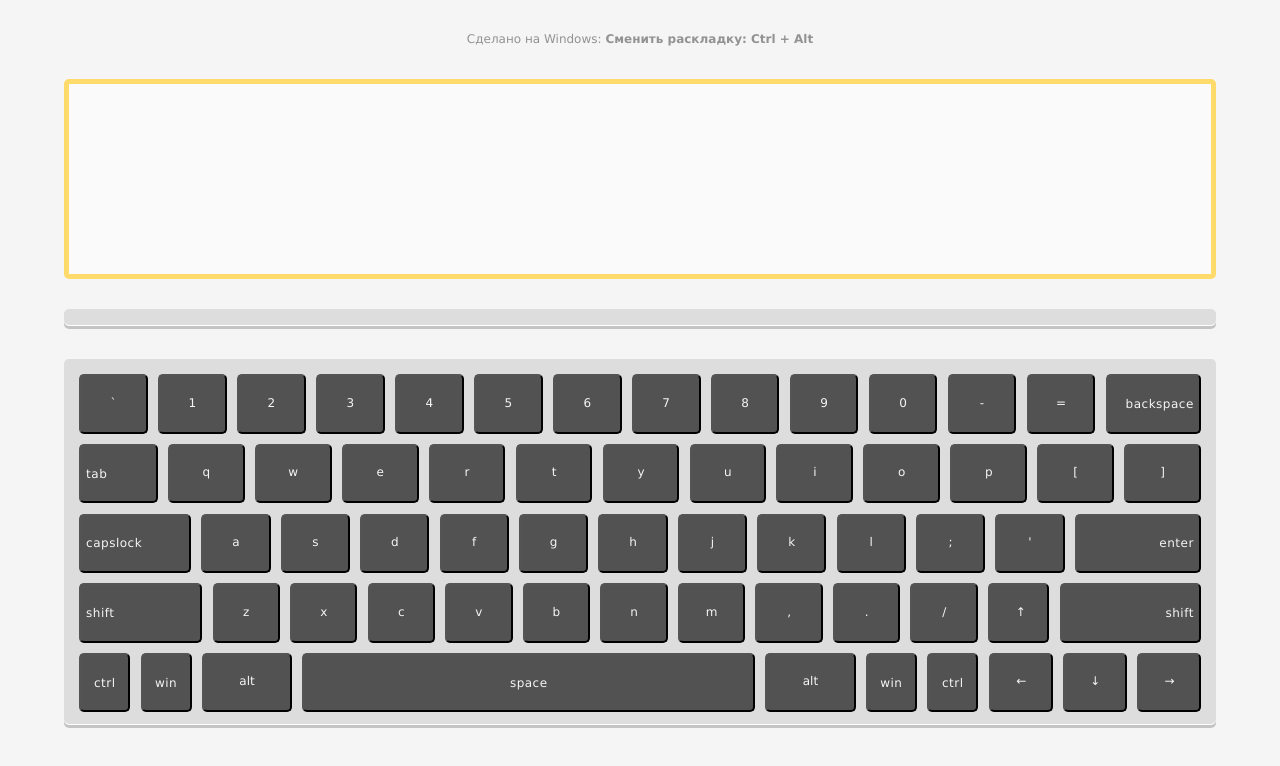
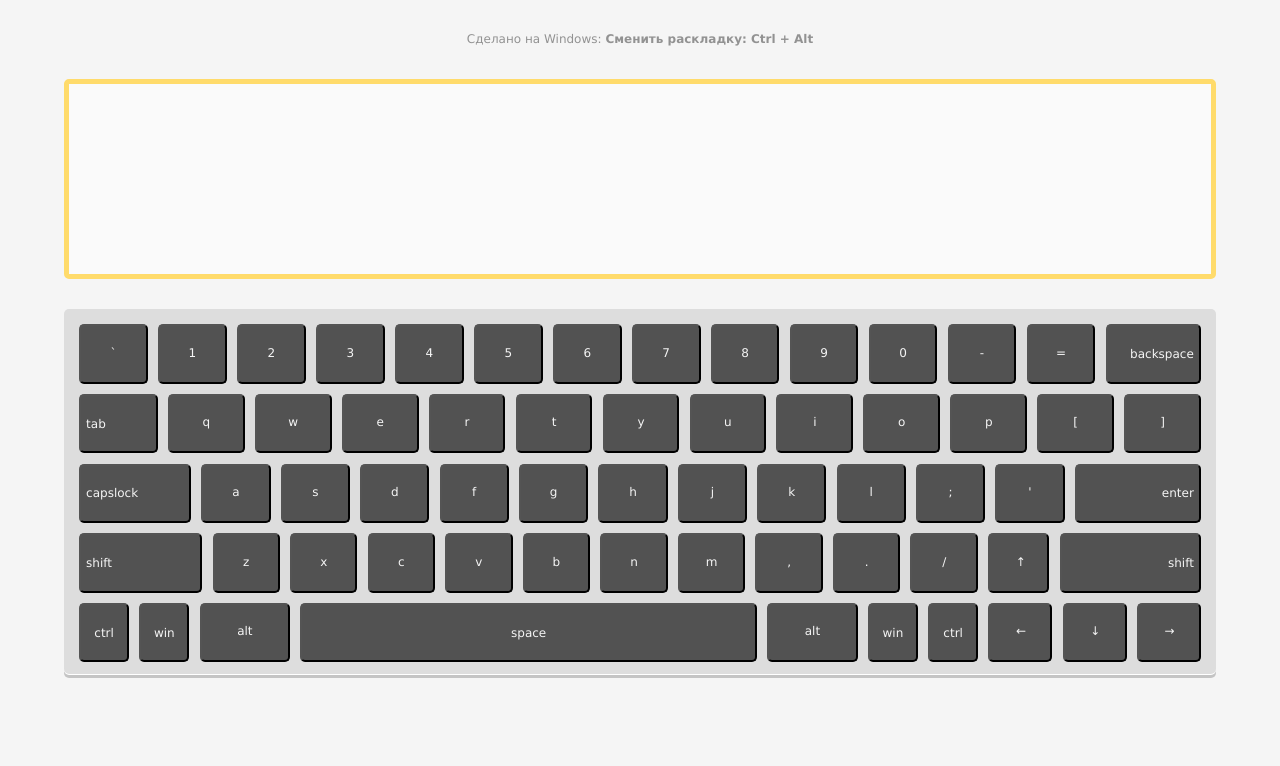
Before and after one commit to Al2003x/virtual-keyboard-base, a website: page index.html in a window 1280 px wide. Drawn offline with Linux system fonts and the light colour scheme.

Commit message:
fix: немного подправил дизайн

```diff
--- a/src/script.js
+++ b/src/script.js
@@ -537,9 +537,6 @@ window.onload = () => {
   textarea.focus();
 
   // Create and add keyboard to document
-  const keyboardView = document.createElement('div');
-  keyboardView.classList.add('keyboard');
-  document.body.append(keyboardView);
   const keyboard = new Keyboard();
   document.body.append(keyboard);
 };
--- a/src/style.css
+++ b/src/style.css
@@ -373,7 +373,6 @@ body {
 }
 
 p {
-  max-width: 750px;
   text-align: center;
   font-size: 1.2rem;
   line-height: 1.9rem;
@@ -400,8 +399,8 @@ button {
   vertical-align: bottom;
   margin: 0.4vw;
   padding: 1.6vw 2vw 1.8vw;
-  min-width: 4vw;
-  min-height: 3vw;
+  min-width: 50px;
+  min-height: 50px;
   font-size: 1.2rem;
   line-height: 1.2rem;
   background-color: #525252;
@@ -431,7 +430,6 @@ button.active {
 .win {
   padding: 0 5px;
   text-transform: lowercase;
-  letter-spacing: 0.05rem;
 }
 
 .enter,
```
